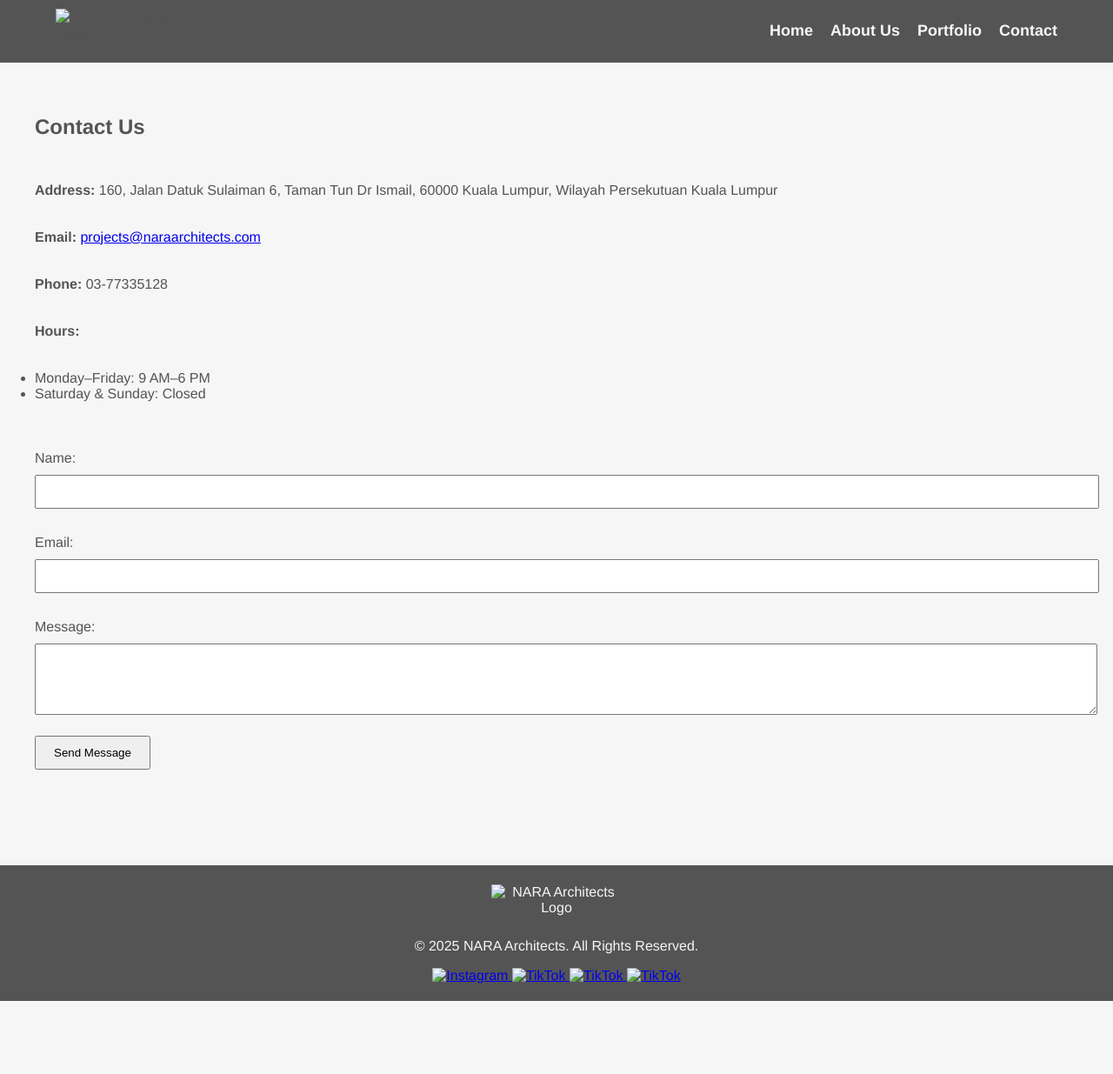
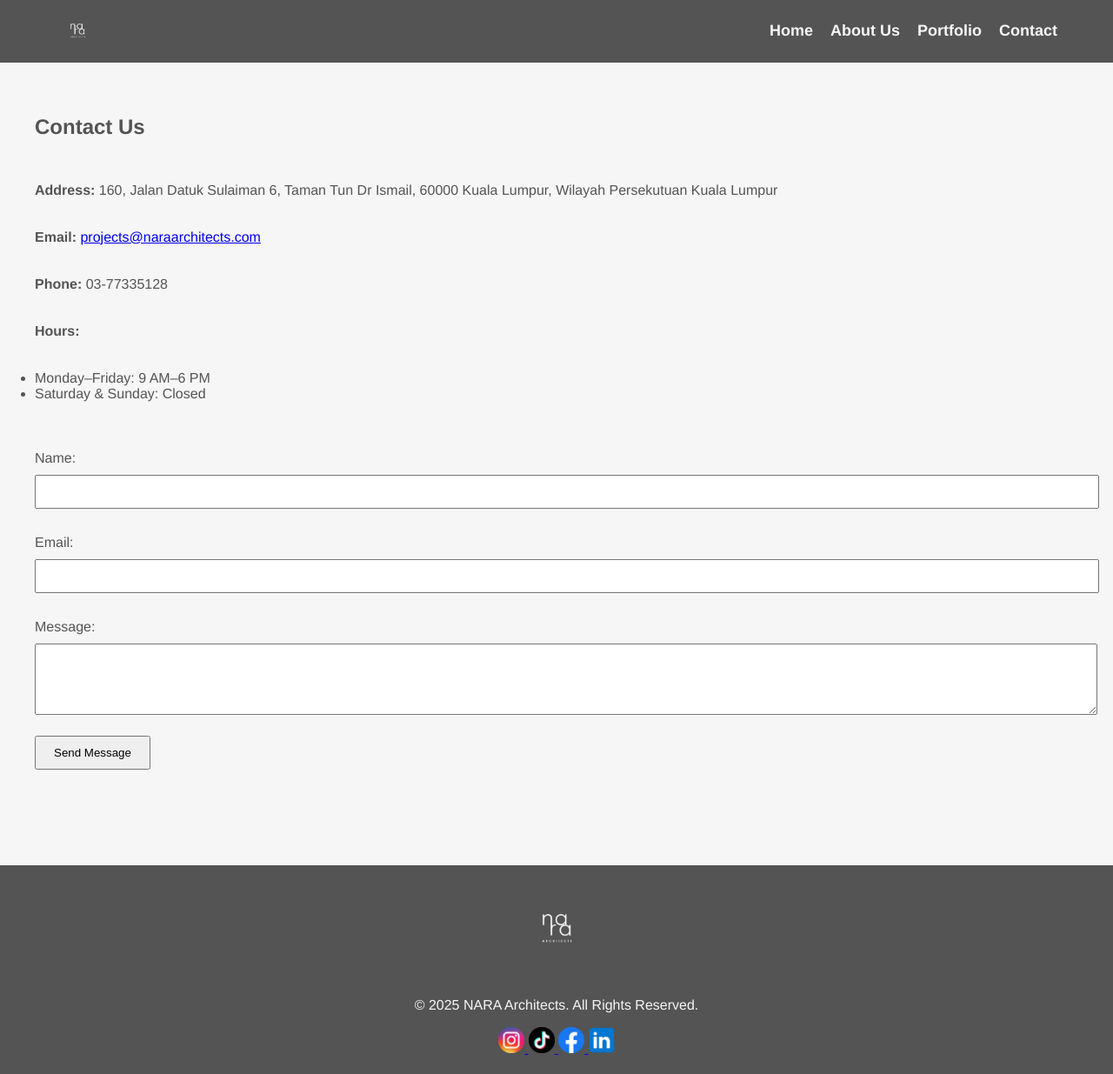
Before and after one commit to TariqArshi/NARA-website, a plain HTML site: page contact.html in a window 1280 px wide. Shown: the whole page at 87% size. Before the commit the page ends 1151 px from the top, so only its background shows below. Drawn offline with Linux system fonts and the light colour scheme.

Commit message:
contact.html

```diff
--- a/contact.html
+++ b/contact.html
@@ -9,7 +9,7 @@
 <body>
     <header>
         <div class="header-container">
-            <img src="images/NARA_Logo_Small.jpg" alt="NARA Architects Logo" class="header-logo">
+            <img src="NARA_Logo_Small.jpg" alt="NARA Architects Logo" class="header-logo">
             <nav>
             <ul>
                 <li><a href="index.html">Home</a></li>
@@ -48,21 +48,21 @@
     </main>
 
     <footer>
-    <img src="images/NARA_Logo.jpg" alt="NARA Architects Logo" class="footer-logo">
+    <img src="NARA_Logo.jpg" alt="NARA Architects Logo" class="footer-logo">
     <p>&copy; 2025 NARA Architects. All Rights Reserved.</p>
 
     <div class="social-links">
         <a href="https://www.instagram.com/nara.architectskl/" target="_blank" class="social-btn">
-    		<img src="images/instagram-icon.png" alt="Instagram" width="30">
+    		<img src="instagram-icon.png" alt="Instagram" width="30">
 	</a>
 	<a href="https://www.tiktok.com/@YOUR_TIKTOK" target="_blank" class="social-btn">
-    		<img src="images/tiktok-icon.png" alt="TikTok" width="30">
+    		<img src="tiktok-icon.png" alt="TikTok" width="30">
 	</a>
 	<a href="https://www.facebook.com/people/NARA-Architects-Sdn-Bhd/61554802134703/" target="_blank" class="social-btn">
-		<img src="images/facebook-icon.png" alt="TikTok" width="30">
+		<img src="facebook-icon.png" alt="TikTok" width="30">
 	</a>
 	<a href="https://my.linkedin.com/?trk=organization_guest_nav-header-logo" target="_blank" class="social-btn">
-		<img src="images/linkedin-icon.png" alt="TikTok" width="30">
+		<img src="linkedin-icon.png" alt="TikTok" width="30">
 	</a>
     </div>
 </footer>
```
